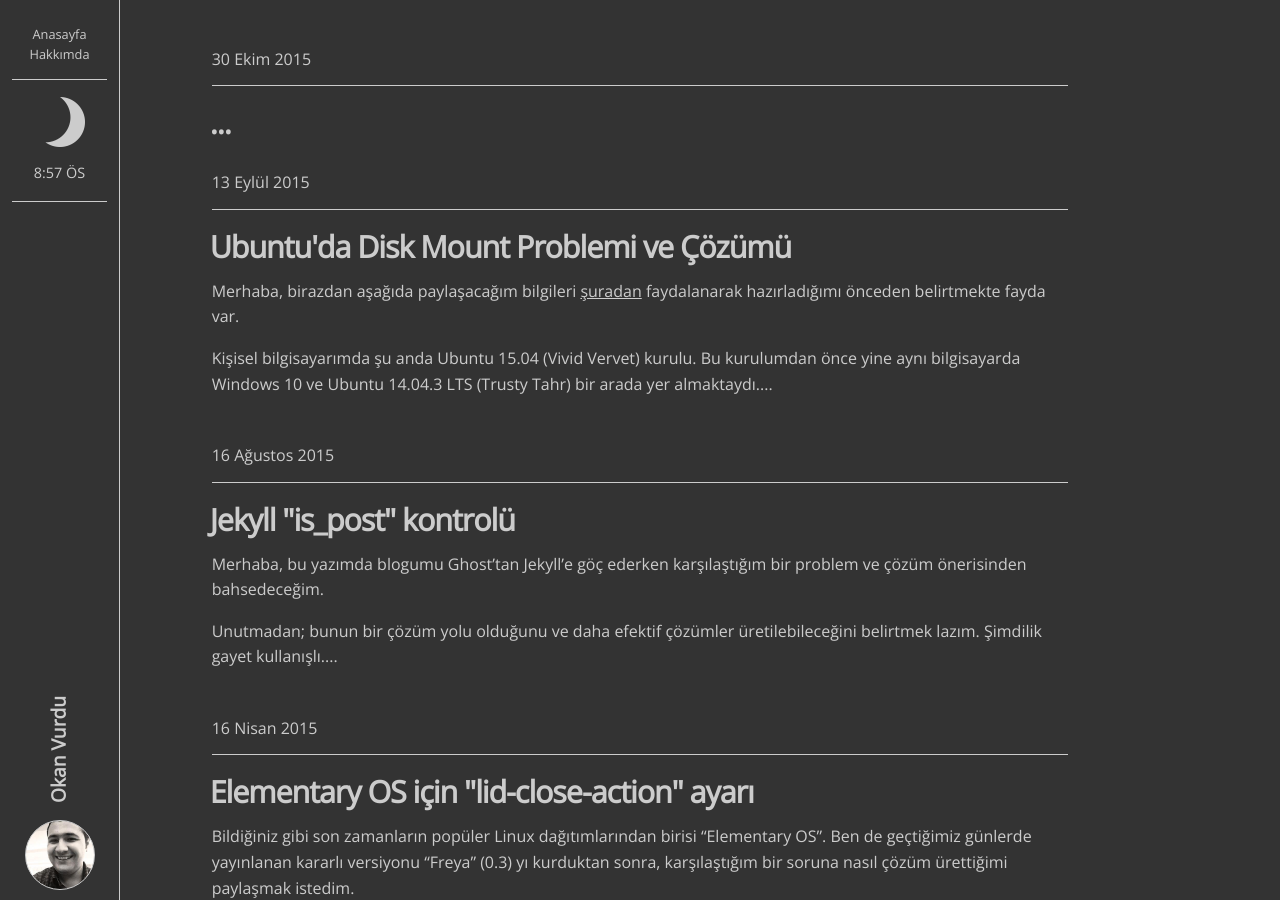
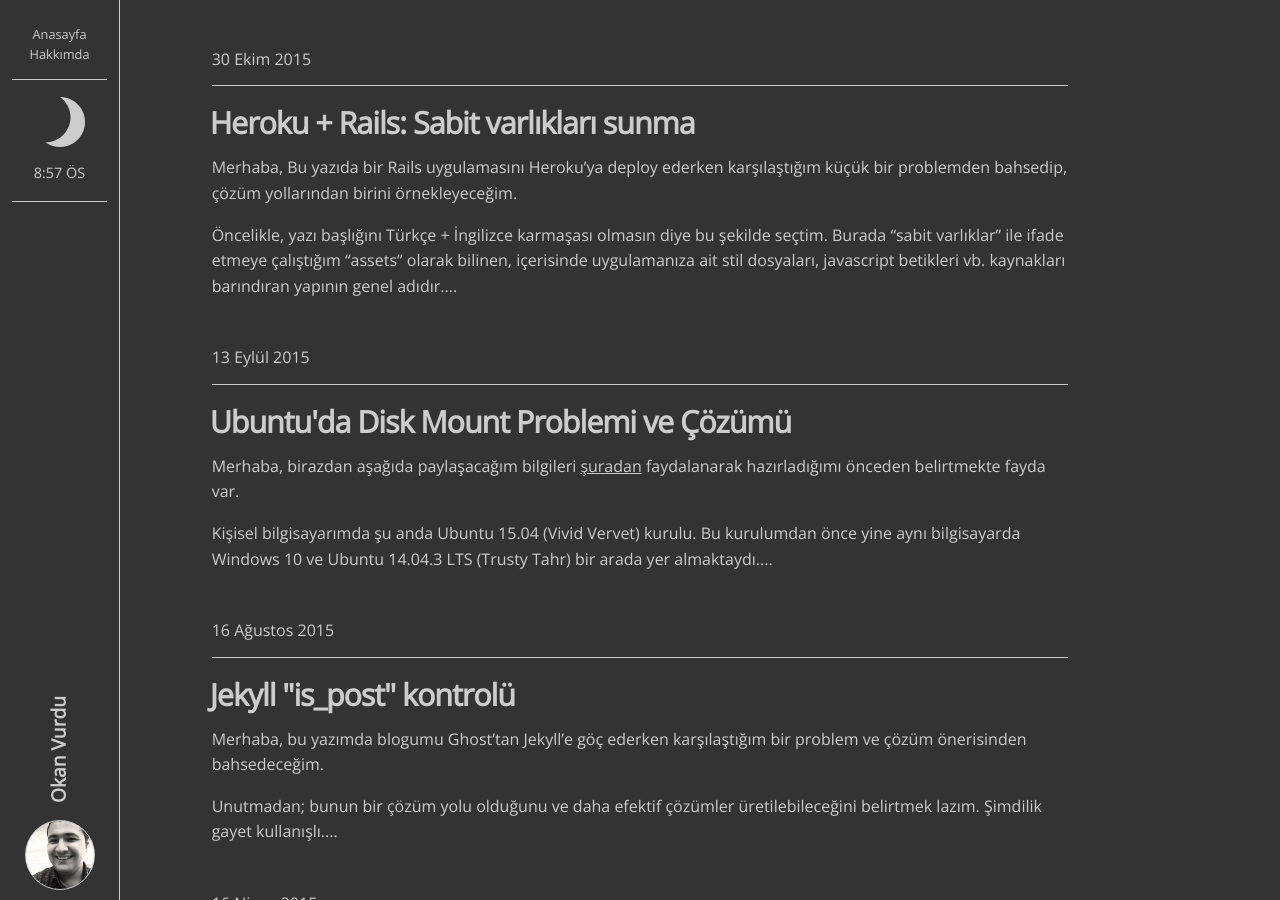
Before and after one commit to minel/okanvurdu.github.io, a Jekyll site: the page built from index.html, in a window 1280 px wide and 900 px high. Built offline with Jekyll 4.4.1, drawn with Linux system fonts in a browser that asks for light colours.

Commit message:
a post was updated

```diff
--- a/_posts/2015-10-30-heroku-rails-sabit-varliklari-sunma.markdown
+++ b/_posts/2015-10-30-heroku-rails-sabit-varliklari-sunma.markdown
@@ -1,6 +1,6 @@
 ---
 layout: post
-title: Heroku + Rails: Sabit varlıkları sunma
+title: "Heroku + Rails: Sabit varlıkları sunma"
 date: '2015-10-30 23:40:00'
 ---
 Merhaba,
```
Also changed, not shown: other parts of _posts/2015-10-30-heroku-rails-sabit-varliklari-sunma.markdown (+2 -2 lines), 1 other file.
